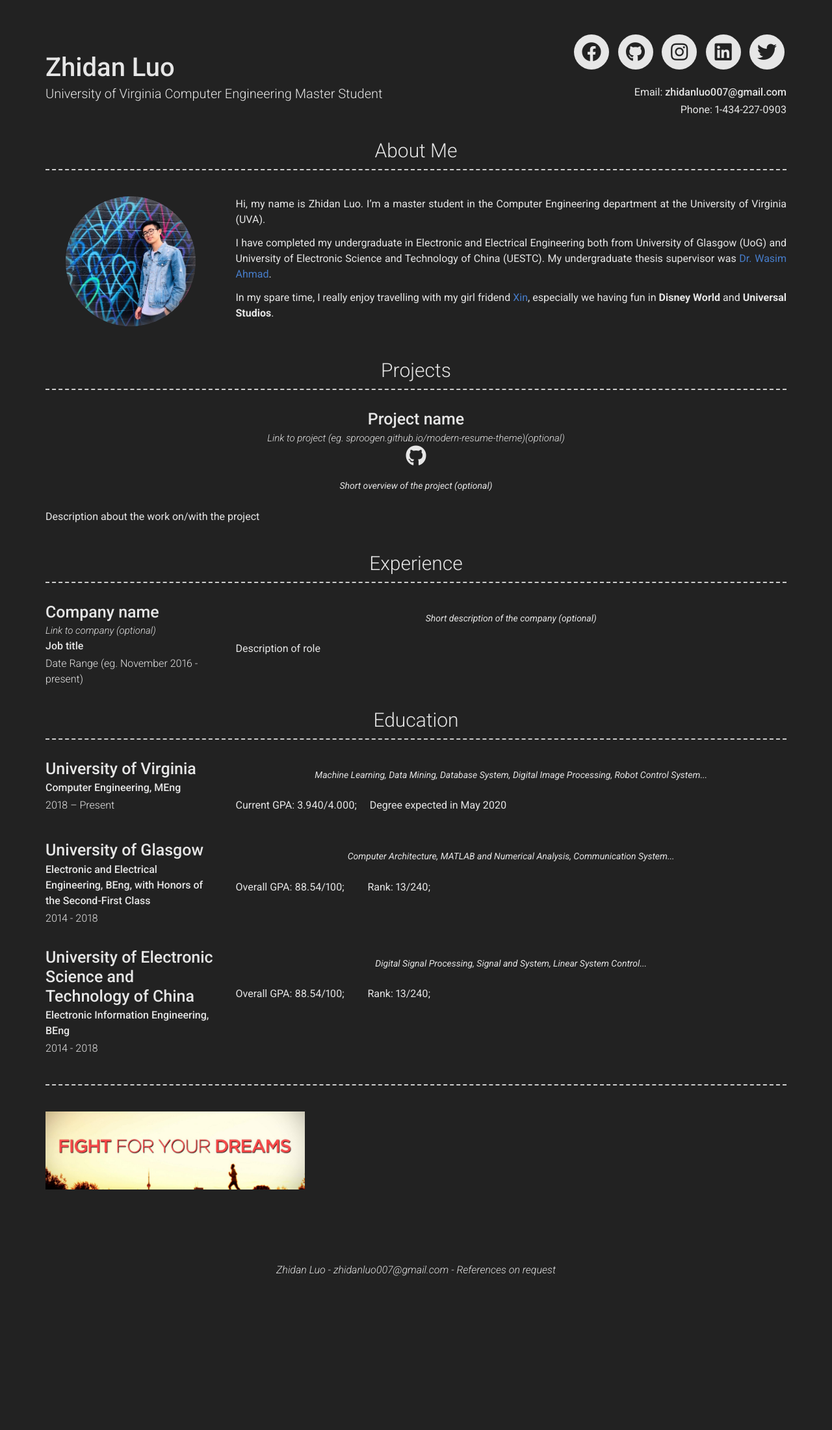
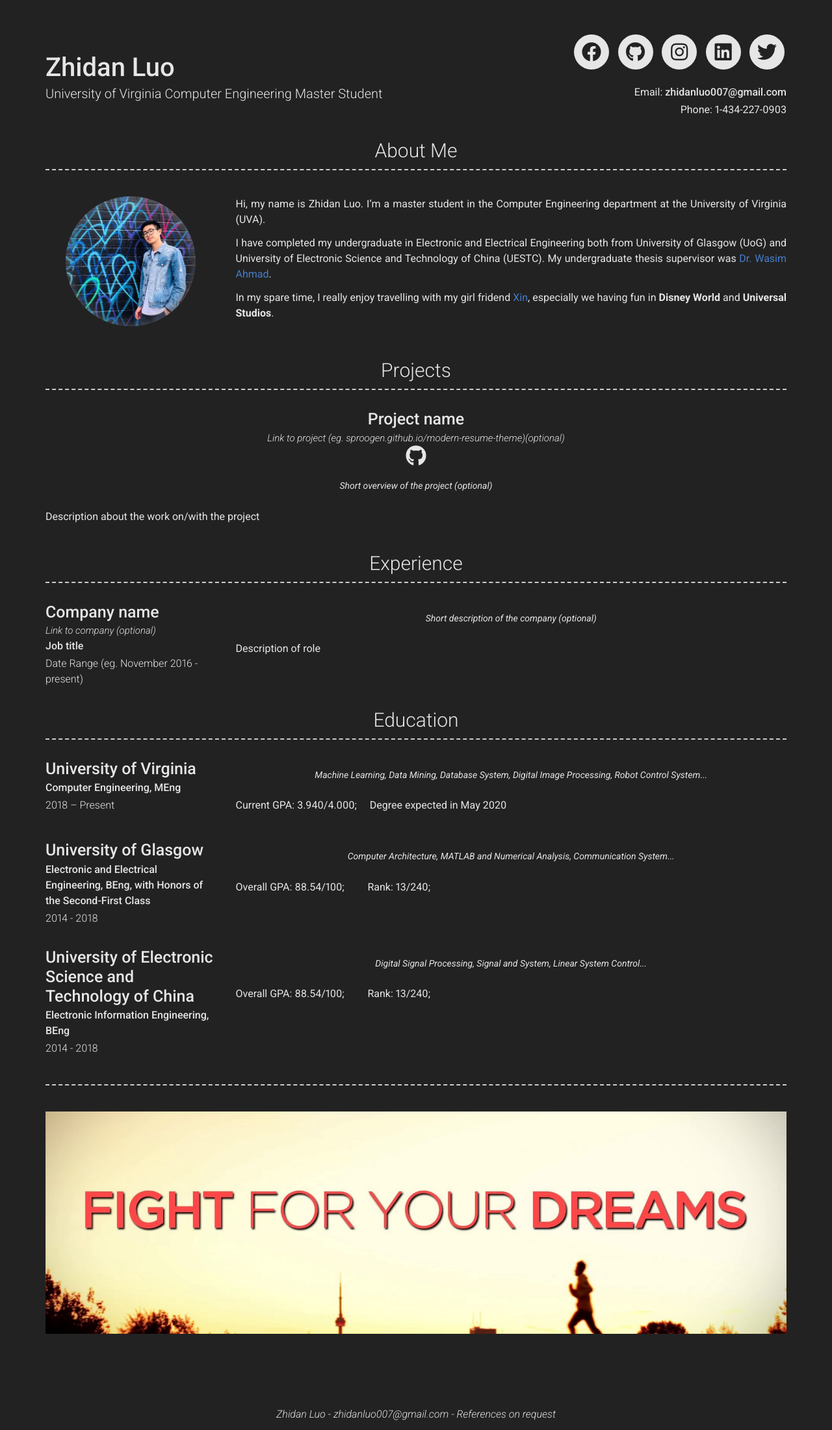
Before and after one commit to zhidanluo/zhidanluo.github.io, a Jekyll site: the page built from index.md, in a window 1280 px wide. Shown: the whole page at 65% size. Built offline with Jekyll 4.4.1, drawn with Linux system fonts in a browser that asks for light colours; nearby versions of some CDN libraries; before the commit the page ends 1978 px from its top, so only the background shows below that.

Commit message:
Update _config.yml

```diff
--- a/_config.yml
+++ b/_config.yml
@@ -67,7 +67,7 @@ about_content: | # this will include new lines to allow paragraphs
 # more_title: #(Use this to override about more section title)
 more_content: | # this will include new lines to allow paragraphs
   <p align="center">
-    <img width="35%" height="35%" src="images/dream.jpg">
+    <img width="100%" height="100%" src="images/dream.jpg">
   </p>
 
 # Footer
```
